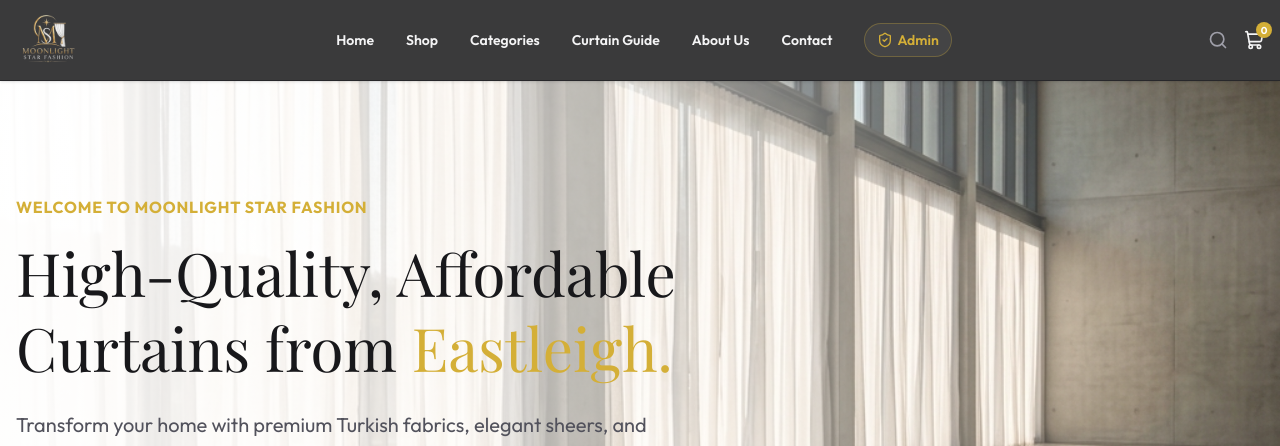
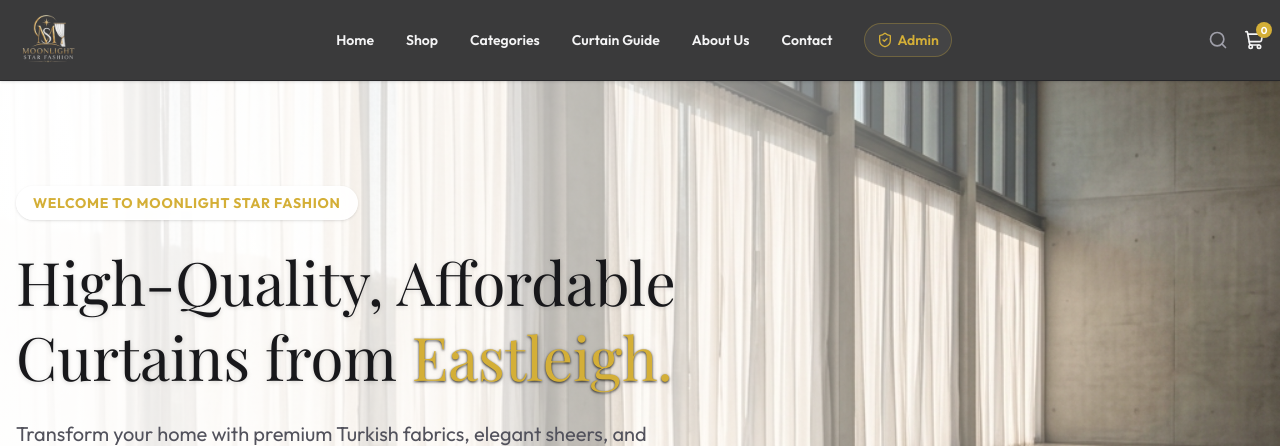
Before and after one commit to Hussein380/moonlightcurtains, a Next.js app in the folder frontend/: page / in a window 1280 px wide. Shown: the top 446 px of the page. Built offline with nearby package versions, Linux system fonts and the light colour scheme; no server answers; a web font is replaced by a local one.

Commit message:
Improve legibility of gold text in hero section

```diff
--- a/frontend/src/app/(store)/page.tsx
+++ b/frontend/src/app/(store)/page.tsx
@@ -32,11 +32,11 @@
         <div className="relative z-20 w-full px-4 max-w-7xl mx-auto grid grid-cols-1 lg:grid-cols-12 gap-12 items-center">
           {/* Left Text Content */}
           <div className="lg:col-span-7 flex flex-col items-start text-left">
-            <span className="text-[#D4AF37] font-bold tracking-wider uppercase text-sm md:text-base mb-4">
+            <span className="text-[#D4AF37] bg-white/90 backdrop-blur-sm px-4 py-1.5 rounded-full font-bold tracking-wider uppercase text-xs md:text-sm mb-6 border border-white/50 shadow-sm inline-block">
               Welcome to Moonlight Star Fashion
             </span>
-            <h1 className="text-4xl md:text-5xl lg:text-6xl font-serif text-zinc-900 mb-6 leading-tight max-w-3xl">
-              High-Quality, Affordable Curtains from <span className="text-[#D4AF37]">Eastleigh.</span>
+            <h1 className="text-4xl md:text-5xl lg:text-6xl font-serif text-zinc-900 mb-6 leading-tight max-w-3xl drop-shadow-sm">
+              High-Quality, Affordable Curtains from <span className="text-[#D4AF37] drop-shadow-[0_1px_1px_rgba(0,0,0,0.8)]">Eastleigh.</span>
             </h1>
             <p className="text-lg md:text-xl text-zinc-600 mb-10 max-w-2xl leading-relaxed">
               Transform your home with premium Turkish fabrics, elegant sheers, and room-darkening blackouts. Sold by the meter at unbeatable Eastleigh prices, delivered straight to your door anywhere in Kenya.
```
